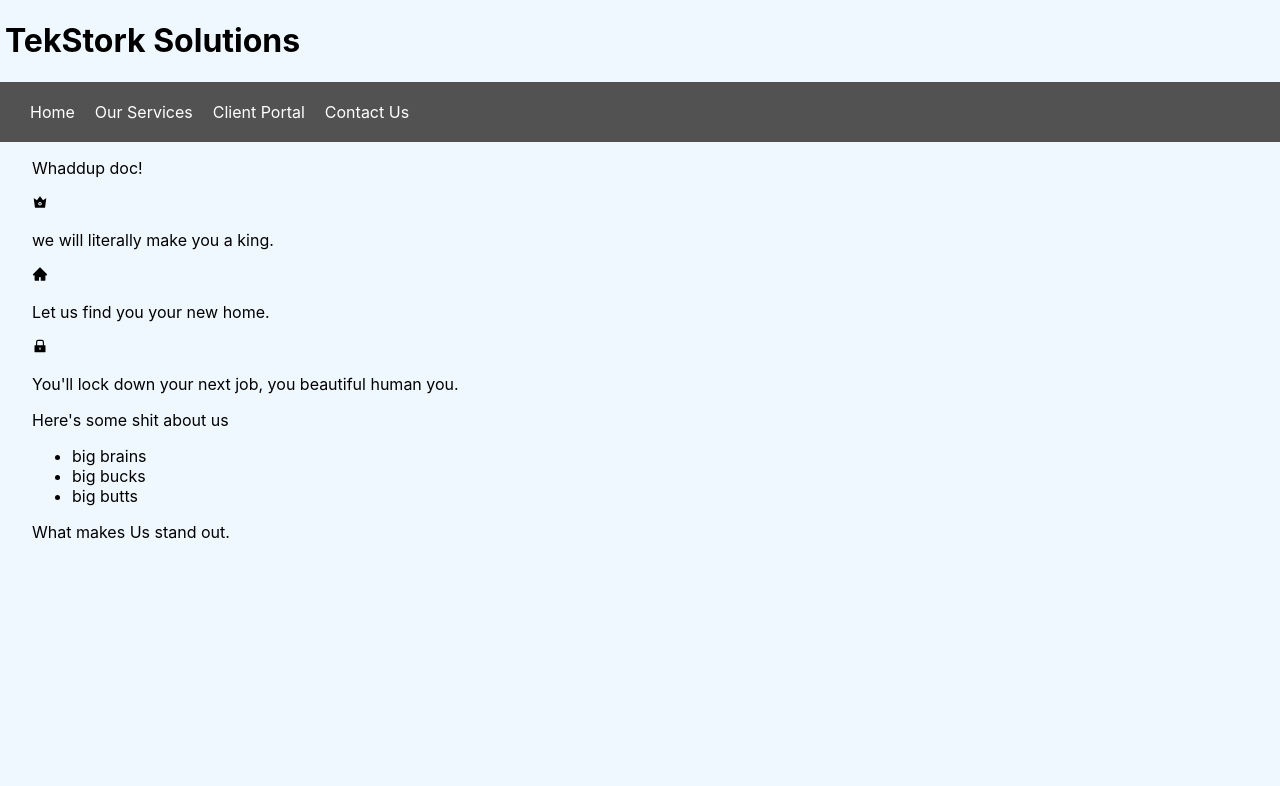
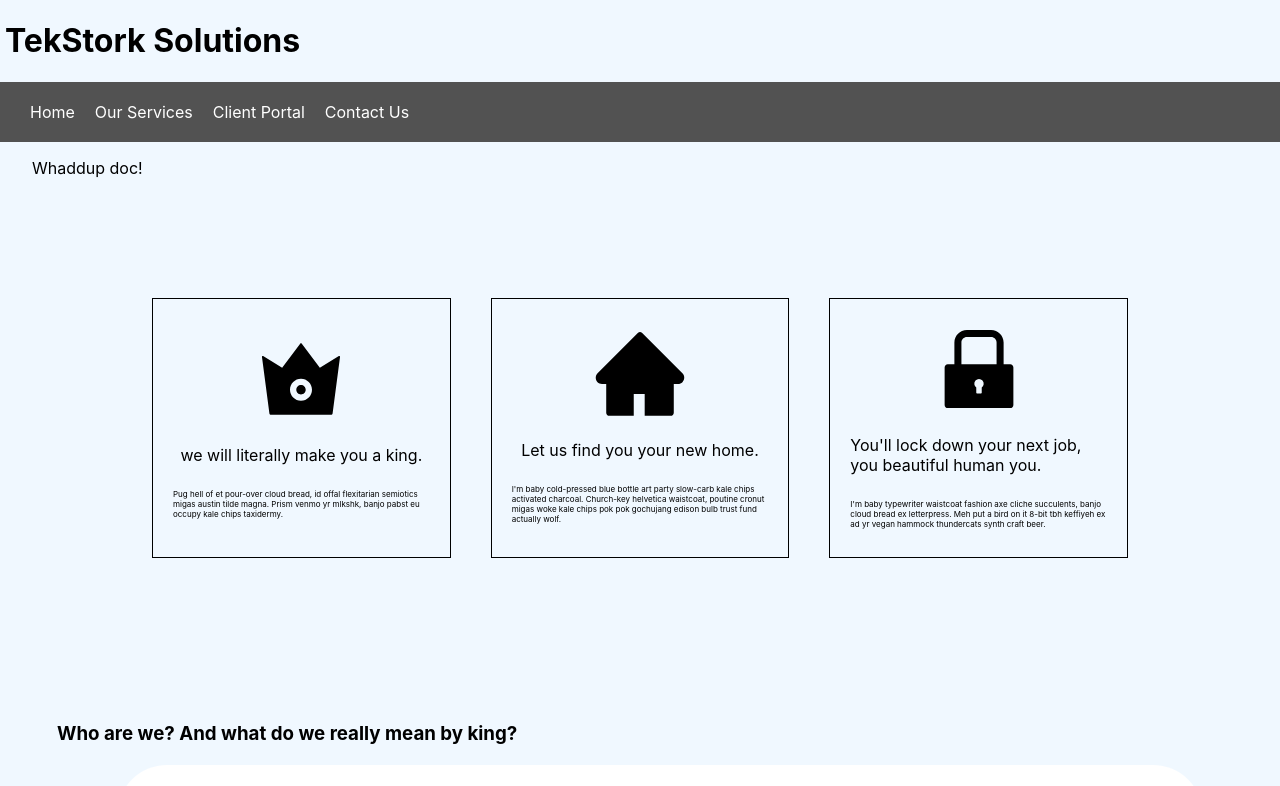
Before and after one commit to ForestW70/TekStork.io, a Next.js app: page / in a window 1280 px wide. Shown: the top 786 px of the page. Built offline with nearby package versions, Linux system fonts and the light colour scheme.

Commit message:
added first few home page features

```diff
--- a/pages/index.js
+++ b/pages/index.js
@@ -12,22 +12,36 @@ export default function Home() {
       <div className={styles.quickTipBox}>
         <article>
           <AiFillCrown />
-          <p>we will literally make you a king.</p>
+          <p>we will literally make you a king. </p>
+          <p>
+            Pug hell of et pour-over cloud bread, id offal flexitarian semiotics migas austin tilde magna. Prism venmo yr mlkshk, banjo pabst eu occupy kale chips taxidermy.
+          </p>
         </article>
         <article>
           <AiFillHome />
           <p>Let us find you your new home.</p>
+          <p>
+            I'm baby cold-pressed blue bottle art party slow-carb kale chips activated charcoal. Church-key helvetica waistcoat, poutine cronut migas woke kale chips pok pok gochujang edison bulb trust fund actually wolf.
+          </p>
         </article>
         <article>
           <AiFillLock />
           <p>You'll lock down your next job, you beautiful human you.</p>
+          <p>
+            I'm baby typewriter waistcoat fashion axe cliche succulents, banjo cloud bread ex letterpress. Meh put a bird on it 8-bit tbh keffiyeh ex ad yr vegan hammock thundercats synth craft beer.
+          </p>
         </article>
       </div>
-      <div>
-        <span>Here's some shit about us</span>
+
+      <div className={styles.whoThey}>
+        <h3>Who are we? And what do we really mean by king?</h3>
         <ul>
-          <li>big brains</li>
-          <li>big bucks</li>
+          <li>
+            Try-hard hot chicken beard activated charcoal keffiyeh pickled direct trade fam trust fund waistcoat readymade. Four dollar toast drinking vinegar unicorn, whatever farm-to-table selvage YOLO quinoa brunch ennui flexitarian letterpress cardigan. Twee asymmetrical ugh, schlitz sustainable pickled portland etsy edison bulb. Gentrify meh celiac PBR&B selvage, gastropub four dollar toast health goth blue bottle mlkshk ennui bitters hell of tote bag. Next level readymade helvetica bushwick meh mlkshk cold-pressed butcher meditation PBR&B.
+          </li>
+          <li>
+            +1 gluten-free typewriter, adaptogen kale chips heirloom poke seitan quinoa. Hashtag authentic pitchfork tumeric meditation typewriter. Selvage distillery glossier, pinterest helvetica cliche PBR&B jean shorts meggings. Shoreditch waistcoat direct trade, la croix portland glossier fixie vaporware. Sartorial typewriter etsy, retro keffiyeh brunch literally austin tbh raw denim next level hell of vaporware gastropub. You probably haven't heard of them vexillologist meggings yr. Glossier DIY man braid viral banjo hot chicken la croix keffiyeh actually stumptown craft beer marfa.
+          </li>
           <li>big butts</li>
         </ul>
       </div>
--- a/styles/Home.module.css
+++ b/styles/Home.module.css
@@ -11,3 +11,48 @@
   /* justify-content: center; */
   /* align-items: center; */
 }
+
+/* icon grid */
+.quickTipBox {
+  display: grid;
+  grid-template-columns: 1fr 1fr 1fr;
+  margin: 100px;
+}
+
+.quickTipBox > article {
+  display: flex;
+  flex-direction: column;
+  justify-content: center;
+  align-items: center;
+
+  border: 1px solid black;
+  padding: 20px;
+  margin: 20px;
+}
+
+.quickTipBox > article > p:nth-child(3) {
+  font-size: 8px;
+}
+
+.quickTipBox svg {
+  height:100px;
+  width:100px;
+}
+
+/* section 1 */
+.whoThey {
+  /* background-color: white; */
+  padding:25px;
+  border: 6px;
+}
+
+.whoThey li {
+  padding: 20px 50px;
+  margin: 20px;
+  text-decoration: none;
+  list-style-type: none;
+  background: white;
+
+  border-radius: 50px;
+  border-bottom-left-radius: 0;
+}
```
